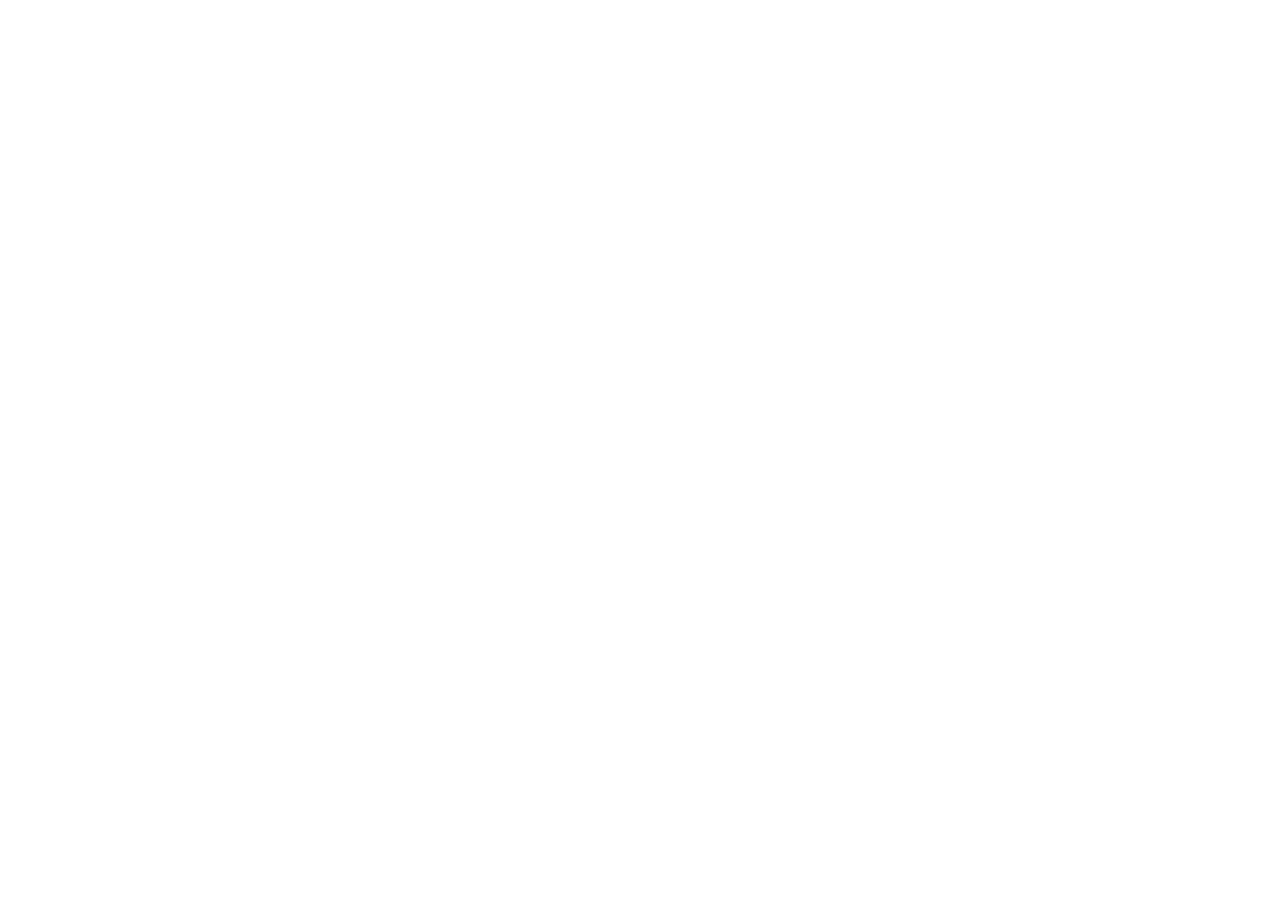
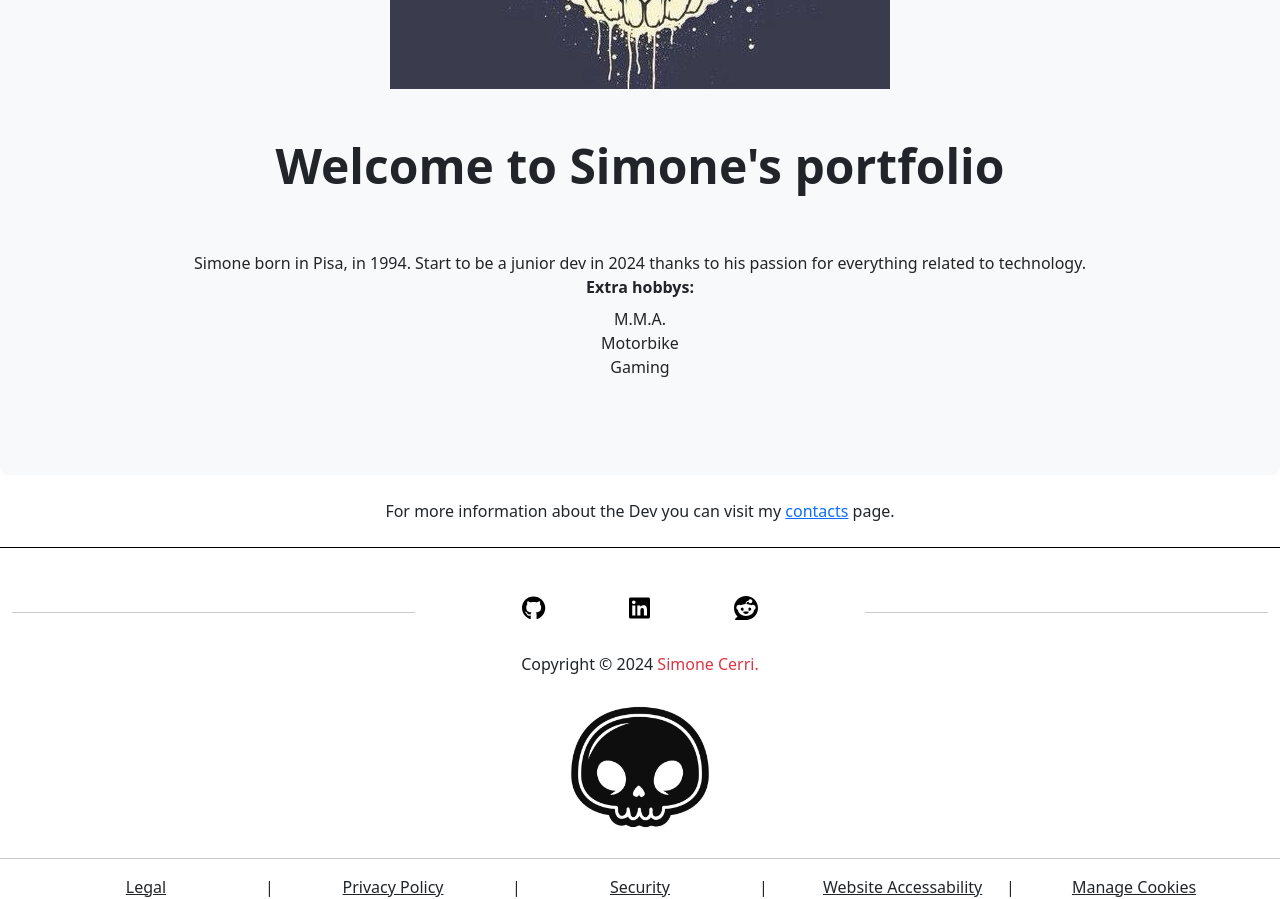
Before and after one commit to SimoneCerri/vite-boolfolio, a Vue app: page / in a window 1280 px wide. Shown: the part 740-1639 px from the top of the page. Before the commit the page ends 800 px from the top, so only its background shows below. Built offline with nearby package versions, Linux system fonts and the light colour scheme.

Commit message:
move img to public and modify home

```diff
--- a/src/components/AppFooter.vue
+++ b/src/components/AppFooter.vue
@@ -46,7 +46,7 @@ export default
                         <span>
                             Copyright &copy; 2024<span class="text-danger"> Simone Cerri.</span>
                         </span>
-                        <img width="150" src="../assets/img/logosmall.jpg">
+                        <img width="150" src="/img/logosmall.jpg">
                     </div>
                 </div>
             </div>
--- a/src/components/AppHeader.vue
+++ b/src/components/AppHeader.vue
@@ -33,7 +33,7 @@ export default
         <nav class="py-2">
             <div class="container d-flex justify-content-between align-items-center">
                 <div class="">
-                    <img width="50px" src="../assets/img/logosmall.jpg">
+                    <img width="50px" src="/img/logosmall.jpg">
                 </div>
                 <div class="" id="">
                     <ul class="list-unstyled d-flex gap-3 m-0 nav-item">
--- a/src/components/ProjectCard.vue
+++ b/src/components/ProjectCard.vue
@@ -11,6 +11,7 @@ export default
 
 <template>
   <div class="col-6 text-center py-3">
+    <RouterLink :to="{ name: 'project', params: { id: project.id } }" class="text-decoration-none">
       <div class="card h-100">
         <div class="card-title bg-danger rounded-top mb-0">
           <span class="fw-bold fs-2">
@@ -33,6 +34,7 @@ export default
           </div>
         </div>
       </div>
+    </RouterLink>
   </div>
 </template>
 
--- a/src/pages/AppHome.vue
+++ b/src/pages/AppHome.vue
@@ -13,6 +13,45 @@ export default
 
 <template>
     <AppJumbostronz page-title="HOME" link="projects" btn-title="Projects" />
+    <div class="jumbotron p-3 mb-4 bg-light rounded-3">
+        <div class="container py-5 d-flex flex-column align-items-center gap-5">
+            <div class="logo_laravel">
+                <img src="/img/logo.jpg" alt="">
+            </div>
+            <h1 class="display-5 fw-bold text-center">
+                Welcome to Simone's portfolio
+            </h1>
+            <p>
+                Simone born in Pisa, in 1994. Start to be a junior dev in 2024 thanks to his passion for everything
+                related
+                to technology.
+            <ul class="list-unstyled text-center">
+                <li class="mb-2">
+                    <strong>
+                        Extra hobbys:
+                    </strong>
+                </li>
+                <li>
+                    M.M.A.
+                </li>
+                <li>
+                    Motorbike
+                </li>
+                <li>
+                    Gaming
+                </li>
+            </ul>
+            </p>
+        </div>
+    </div>
+
+    <div class="content mb-4">
+        <div class="container">
+            <p class="text-center">
+                For more information about the Dev you can visit my <a href="">contacts</a> page.
+            </p>
+        </div>
+    </div>
 </template>
 
 <style></style>
--- a/src/pages/AppProjects.vue
+++ b/src/pages/AppProjects.vue
@@ -31,7 +31,7 @@ export default
                     //console.log(err.message);
                     this.error_message = err.message;
                 })
-            }
+            },
         },
         mounted() {
             let url = this.base_url + this.api_projects_url;
@@ -45,7 +45,7 @@ export default
     <main>
         <div class="container">
             <div class="row py-5 flex-wrap">
-                <ProjectCard v-for="project in projects.data" :project />
+                <ProjectCard v-for="project in projects.data" :project @click="" />
             </div>
         </div>
     </main>
--- a/src/pages/AppSingleProject.vue
+++ b/src/pages/AppSingleProject.vue
@@ -25,8 +25,13 @@ export default
             },
             callSingleProject(url) {
                 axios.get(url).then(response => {
-                    this.$project = response.data.response;
-                    console.log(response.data.response);
+                    if (response.data.success) {
+                        this.$project = response.data.response;
+                        //console.log(response.data.response);
+                    }
+                    else {
+                        //404
+                    }
                 })
             }
         },
--- a/src/router.js
+++ b/src/router.js
@@ -31,6 +31,7 @@ const router = createRouter({
             },
             {
                 path: '/projects/:id',
+                name: 'project',
                 component: AppSingleProject,
             }
         ]
```
Also changed, not shown: public/img/logo.jpg (renamed from src/assets/img/logo.jpg), public/img/logosmall.jpg (renamed from src/assets/img/logosmall.jpg). Lines whose indentation alone changed are shown as unchanged.
